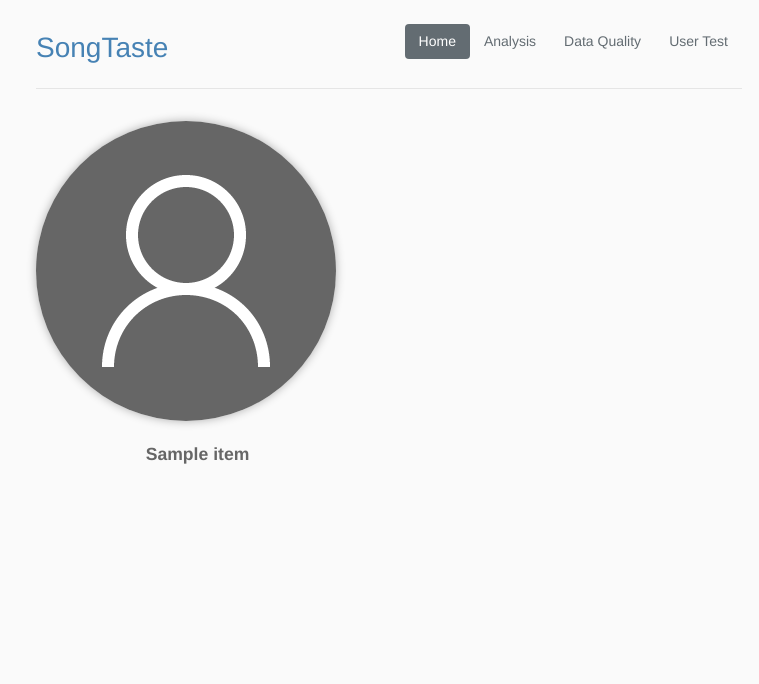
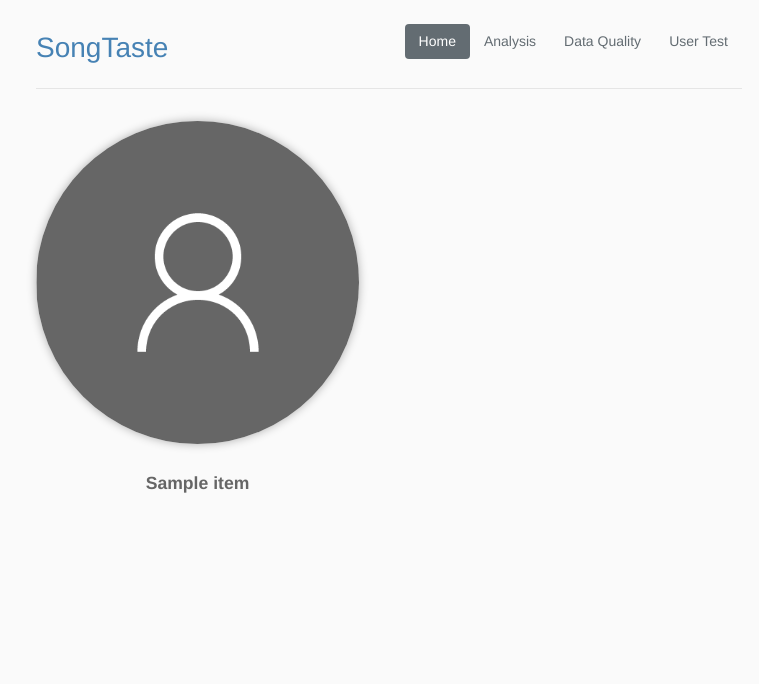
Before and after one commit to Botong/songtaste, a Flask app: template templates/search.html in a window 1280 px wide. Shown: the top 684 px of the page, without its empty margins (251-1010 px from the left). Run offline with Flask 2, Linux system fonts and the light colour scheme; the template is opened without the code that fills it: most values are stand-ins (such as "Sample title", 1, 10 or a date in 2020).

Commit message:
fix aritist image

```diff
--- a/templates/search.html
+++ b/templates/search.html
@@ -58,8 +58,12 @@
                                 {% if item.images | length > 1 %}
                                     {% set imageUrl = item.images[1].url %}
                                 {% endif %}
-                                <div class="cover-art-image cover-art-image-loaded cover-art shadow rounded actionable"
-                                     style="background-image: url({{ imageUrl }})">
+{#                                <div class="cover-art-image cover-art-image-loaded cover-art shadow rounded actionable"#}
+{#                                     style="background-image: url({{ imageUrl }})">#}
+{#                                </div>#}
+                                <div class="cover-art-image cover-art-image-loaded cover-art shadow rounded actionable" style="width: 323px; height: 323px; object-position: center; display: inline-block; overflow: hidden">
+                                    <img src="{{ imageUrl }}"
+                                         style="height: 100%; position: relative; left: 50%; transform: translateX(-50%);">
                                 </div>
                             </a>
                             <div class="track-info">
```
